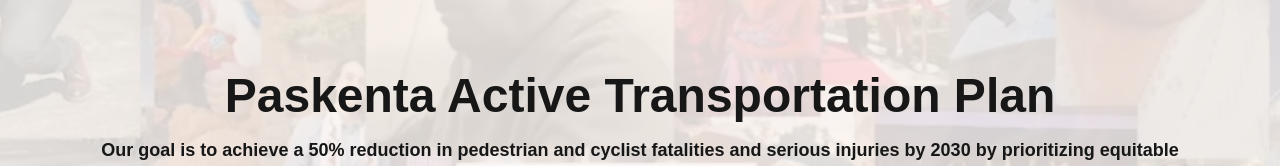
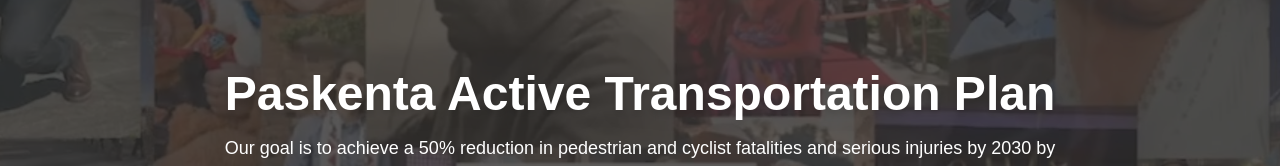
Before and after one commit to YiLillg/PaskentaATP, a Next.js app: page / in a window 1280 px wide. Shown: the part 615-781 px from the top of the page. Built offline with nearby package versions, Linux system fonts and the light colour scheme.

Commit message:
update landing page with animation

```diff
--- a/app/page.tsx
+++ b/app/page.tsx
@@ -1,38 +1,45 @@
+'use client';
+
 import Image from 'next/image';
 import background from '@/public/LandingPage.jpg';
+import { motion } from 'framer-motion';
 import badge from '@/public/badge.jpg';
 import lefterrow from '@/public/left-arrow.jpg';
 import righterror from '@/public/right-arrow.jpg';
 
 export default function Home() {
   return (
-    <div className='flex flex-col items-center'>
-      <div className='relative w-full h-screen flex flex-col items-center justify-center'>
-        {/* Background Image */}
+    <div className='flex flex-col items-center text-gray-900'>
+      {/* Hero Section */}
+      <div className='relative w-full h-screen flex flex-col items-center justify-center text-center'>
+        {/* Background Image with Overlay */}
+        <div className='absolute inset-0 bg-black/80 z-0' />
         <Image
           src={background}
           alt='Home page background image'
           fill
-          className='z-0'
-          style={{
-            opacity: 0.15,
-            objectFit: 'cover',
-          }}
+          className='object-cover z-0'
+          style={{ opacity: 0.2 }}
         />
 
         {/* Content */}
-        <div className='z-10 flex flex-col items-center justify-center text-center px-24'>
-          <h1 className='font-extrabold text-5xl'>
+        <motion.div
+          initial={{ opacity: 0, y: 30 }}
+          animate={{ opacity: 1, y: 0 }}
+          transition={{ duration: 1 }}
+          className='z-10 px-6 max-w-4xl'
+        >
+          <h1 className='font-extrabold text-5xl text-white drop-shadow-lg'>
             Paskenta Active Transportation Plan
           </h1>
-          <p className='font-semibold text-lg mt-4'>
+          <p className='font-medium text-lg text-white mt-4 leading-relaxed'>
             Our goal is to achieve a 50% reduction in pedestrian and cyclist
             fatalities and serious injuries by 2030 by prioritizing equitable
             infrastructure upgrades, traffic calming measures, and safety
             education, with a focus on high-risk corridors and underserved
             communities.
           </p>
-        </div>
+        </motion.div>
       </div>
 
       {/* Badge Image */}
```
